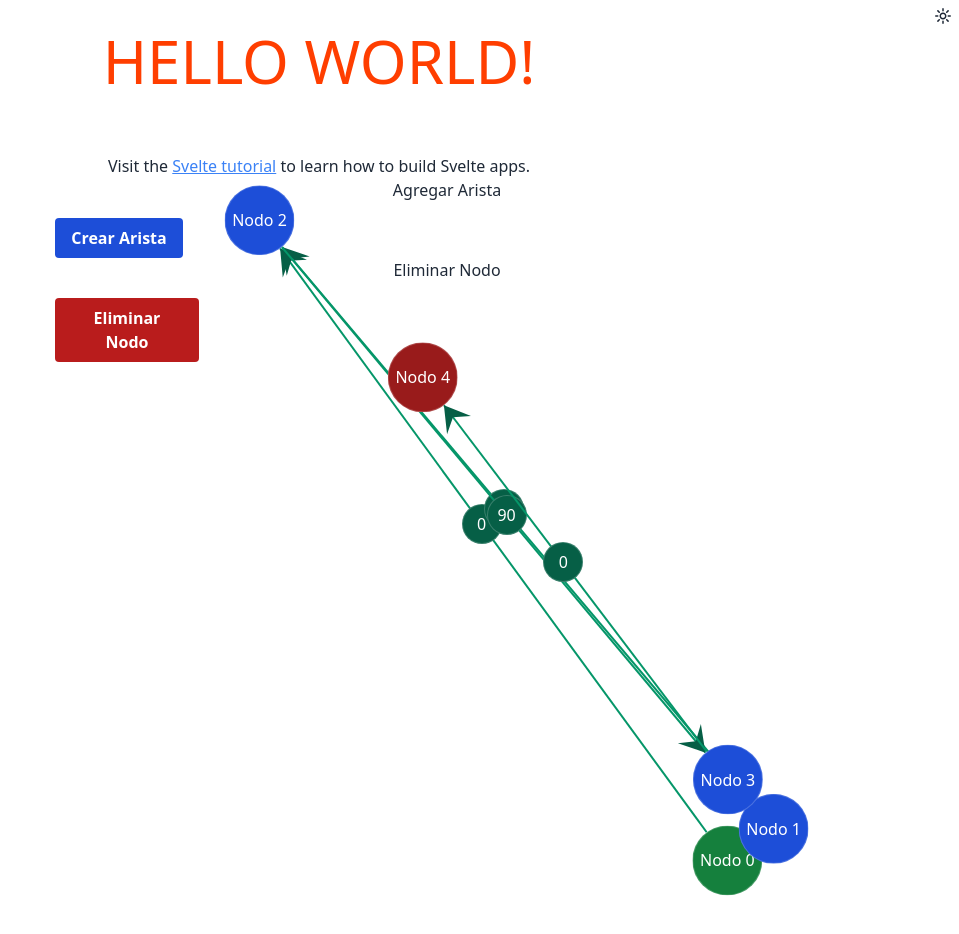
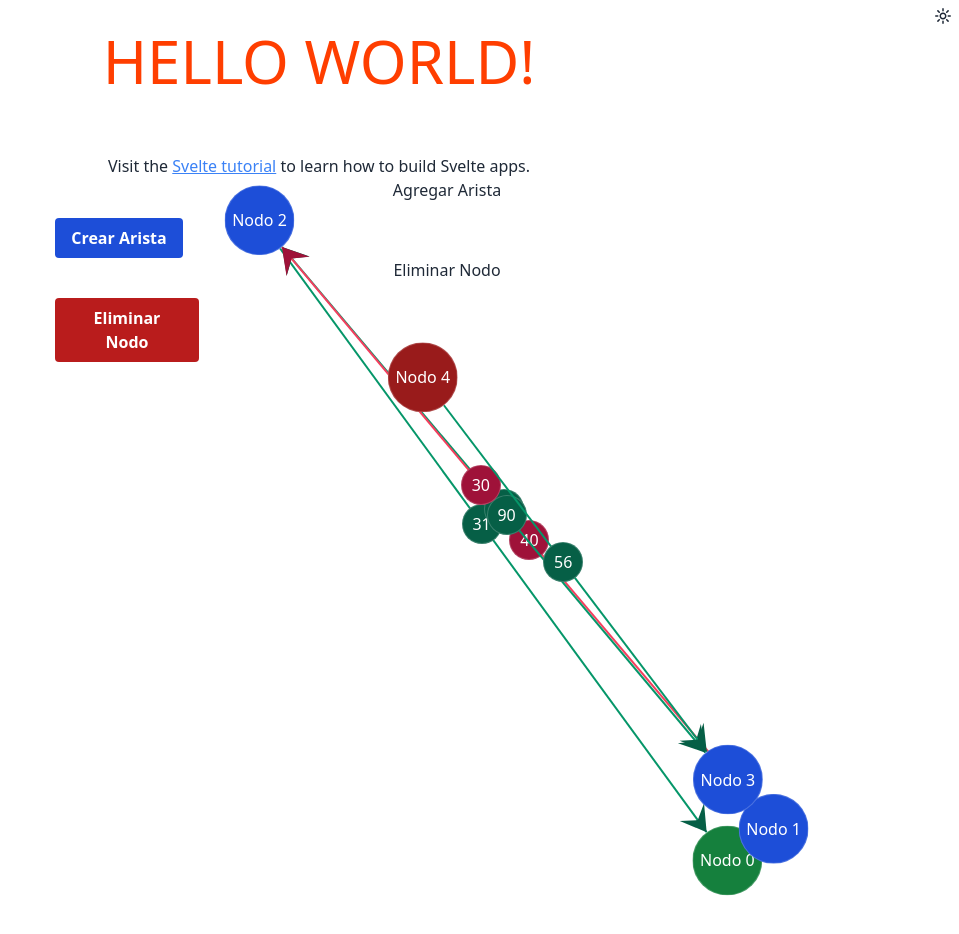
Before and after one commit to IsraPerez98/ford-fulkerson-app, a Svelte app: page / in a window 1280 px wide. Shown: the top 934 px of the page, without its empty margins (321-1280 px from the left). Built offline with nearby package versions, Linux system fonts and the light colour scheme.

Commit message:
↔️ Arista bidireccional

```diff
--- a/src/components/Grafo/Arista/Arista.svelte
+++ b/src/components/Grafo/Arista/Arista.svelte
@@ -45,15 +45,10 @@ import { onDestroy } from "svelte";
                 //console.log("Cambio peso", arista, prevArista);
                 dibujarAristaBidireccional = ( arista.peso[0] !== 0 && arista.peso[1] !== 0 );
                 parametros = calcularParametros();
-                //draw();
+
             }
         }
         parametros = calcularParametros();
-        /*
-        if(svgarista) {
-            reposicionarArista();
-        }
-        */
 
         prevArista = arista;
     }
@@ -63,70 +58,78 @@ import { onDestroy } from "svelte";
         if(nodosMovidos.has(arista.origen.id) || nodosMovidos.has(arista.destino.id)) {
             //console.log("Moviendo arista "+ arista.desde.id + "-" + arista.hasta.id);
             parametros = calcularParametros();
-            /*
-            if(svgarista) {
-                reposicionarArista();
-            }
-            */
         }
     }
 
-    /*
-
-    function draw() {
-        if(!svggrafo || !arista) {
-            return;
-        }
-
-        console.log("Dibujando arista "+ arista.origen.id + "-" + arista.destino.id);
-
-        if(svgarista){
-            svgarista.remove();
-        }
-
-        svgarista = svggrafo.append("svg")
-            .attr("x1", parametros.x1)
-            .attr("y1", parametros.y1)
-            .attr("x2", parametros.x2)
-            .attr("y2", parametros.y2);
-
-
-        if(dibujarAristaBidireccional) {
-            linea = svgarista.append("line")
-                .attr("class", "stroke-emerald-500 stroke-2")
-                .attr("x1", parametros.x1)
-                .attr("y1", parametros.y1)
-                .attr("x2", (parametros.x1 + parametros.x2) / 2)
-                .attr("y2", (parametros.y1 + parametros.y2) / 2);
-
-            linea2 = svgarista.append("line")
-                .attr("class", "stroke-rose-500 stroke-2")
-                .attr("x1", (parametros.x1 + parametros.x2) / 2)
-                .attr("y1", (parametros.y1 + parametros.y2) / 2)
-                .attr("x2", parametros.x2)
-                .attr("y2", parametros.y2);
-
-        } else {
-            linea = svgarista.append("line")
-                .attr("class", "stroke-emerald-500 stroke-2")
-                .attr("x1", parametros.x1)
-                .attr("y1", parametros.y1)
-                .attr("x2", parametros.x2)
-                .attr("y2", parametros.y2);
-        }
-    }
-    */
-
 </script>
-
+<svg>
+    {#if dibujarAristaBidireccional} <!--Bidireccional-->
         <line
             class="stroke-emerald-600 stroke-2"
             x1={parametros.x1}
+            y1={parametros.y1}
+            x2={(parametros.x1 + parametros.x2) / 2}
+            y2={(parametros.y1 + parametros.y2) / 2}
+        >
+        </line>
+
+        <line
+            class="stroke-rose-500 stroke-2"
+            x1={(parametros.x1 + parametros.x2) / 2}
+            y1={(parametros.y1 + parametros.y2) / 2}
             x2={parametros.x2}
-    y1={parametros.y1}
             y2={parametros.y2}
         >
         </line>
+
+        <Flecha
+            posicion={{x: parametros.x1, y: parametros.y1}}
+            angulo={parametros.angulo - (Math.PI / 2)}
+            fillColor={'fill-emerald-800'}
+        />
+        <Flecha
+            posicion={{x: parametros.x2, y: parametros.y2}}
+            angulo={parametros.angulo + (Math.PI / 2)}
+            fillColor={'fill-rose-800'}
+        />
+
+        <Peso
+            posicion={
+                {
+                    x: (parametros.x1 + parametros.x2) / 2  - 20 * Math.cos(parametros.angulo),
+                    y: (parametros.y1 + parametros.y2) / 2 - 20 * Math.sin(parametros.angulo),
+                }
+            }
+            nodoDesde={arista.origen}
+            nodoHasta={arista.destino}
+            peso={arista.peso[0]}
+            bgColor={'bg-emerald-800'}
+            cambiarPeso={cambiarPeso}
+        />
+        <Peso
+            posicion={
+                {
+                    x: (parametros.x1 + parametros.x2) / 2  + 20 * Math.cos(parametros.angulo),
+                    y: (parametros.y1 + parametros.y2) / 2 + 20 * Math.sin(parametros.angulo),
+                }
+            }
+            nodoDesde={arista.destino}
+            nodoHasta={arista.origen}
+            peso={arista.peso[1]}
+            bgColor={'bg-rose-800'}
+            cambiarPeso={cambiarPeso}
+        />
+    {:else} <!--Unidireccional-->
+        <line
+            class="stroke-emerald-600 stroke-2"
+            x1={parametros.x1}
+            y1={parametros.y1}
+            x2={parametros.x2}
+            y2={parametros.y2}
+        >
+        </line>
+
+        {#if (arista.peso[0] != 0)}
             <Flecha
                 posicion={{x: parametros.x1, y: parametros.y1}}
                 angulo={parametros.angulo - (Math.PI / 2)}
@@ -145,90 +148,17 @@ import { onDestroy } from "svelte";
                 bgColor={'bg-emerald-800'}
                 cambiarPeso={cambiarPeso}
             />
-<!--
-{#if dibujarAristaBidireccional}
-    <Flecha
-        svgarista={svgarista}
-        posicion={{x: parametros.x1, y: parametros.y1}}
-        angulo={parametros.angulo - (Math.PI / 2)}
-        fillColor={'fill-emerald-800'}
-    />
-    <Flecha
-        svgarista={svgarista}
-        posicion={{x: parametros.x2, y: parametros.y2}}
-        angulo={parametros.angulo + (Math.PI / 2)}
-        fillColor={'fill-rose-800'}
-    />
-{:else}
-    {#if (arista.peso[0] != 0)}
-        <Flecha
-            svgarista={svgarista}
-            posicion={{x: parametros.x1, y: parametros.y1}}
-            angulo={parametros.angulo - (Math.PI / 2)}
-            fillColor={'fill-emerald-800'}
-        />
         {:else}
             <Flecha
-            svgarista={svgarista}
                 posicion={{x: parametros.x2, y: parametros.y2}}
                 angulo={parametros.angulo + (Math.PI / 2)}
                 fillColor={'fill-emerald-800'}
             />
-    {/if}
-{/if}
-
-{#if dibujarAristaBidireccional}
             <Peso
-        svgarista={svgarista}
                 posicion={
                     {
                         x: (parametros.x1 + parametros.x2) / 2  - 20 * Math.cos(parametros.angulo),
                         y: (parametros.y1 + parametros.y2) / 2 - 20 * Math.sin(parametros.angulo),
-            }
-        }
-        nodoDesde={arista.origen}
-        nodoHasta={arista.destino}
-        peso={arista.peso[0]}
-        bgColor={'bg-emerald-800'}
-        cambiarPeso={cambiarPeso}
-    />
-    <Peso
-        svgarista={svgarista}
-        posicion={
-            {
-                x: (parametros.x1 + parametros.x2) / 2  + 20 * Math.cos(parametros.angulo),
-                y: (parametros.y1 + parametros.y2) / 2 + 20 * Math.sin(parametros.angulo),
-            }
-        }
-        nodoDesde={arista.destino}
-        nodoHasta={arista.origen}
-        peso={arista.peso[1]}
-        bgColor={'bg-rose-800'}
-        cambiarPeso={cambiarPeso}
-    />
-{:else}
-    {#if (arista.peso[0] !== 0)}
-        <Peso
-            svgarista={svgarista}
-            posicion={
-                {
-                    x: (parametros.x1 + parametros.x2) / 2,
-                    y: (parametros.y1 + parametros.y2) / 2
-                }
-            }
-            nodoDesde={arista.origen}
-            nodoHasta={arista.destino}
-            peso={arista.peso[0]}
-            bgColor={'bg-emerald-800'}
-            cambiarPeso={cambiarPeso}
-        />
-    {:else}
-        <Peso
-        svgarista={svgarista}
-        posicion={
-            {
-                x: (parametros.x1 + parametros.x2) / 2,
-                y: (parametros.y1 + parametros.y2) / 2
                     }
                 }
                 nodoDesde={arista.destino}
@@ -238,5 +168,5 @@ import { onDestroy } from "svelte";
                 cambiarPeso={cambiarPeso}
             />
         {/if}
-{/if}
--->
+    {/if }
+</svg>
--- a/src/components/Grafo/Nodo/Nodo.svelte
+++ b/src/components/Grafo/Nodo/Nodo.svelte
@@ -55,7 +55,7 @@
     }
 
     function onMouseDown() {
-        console.log("Moviendo");
+        //console.log("Moviendo");
         moviendo = true;
     }
 
```
Lines whose indentation alone changed are shown as unchanged.
